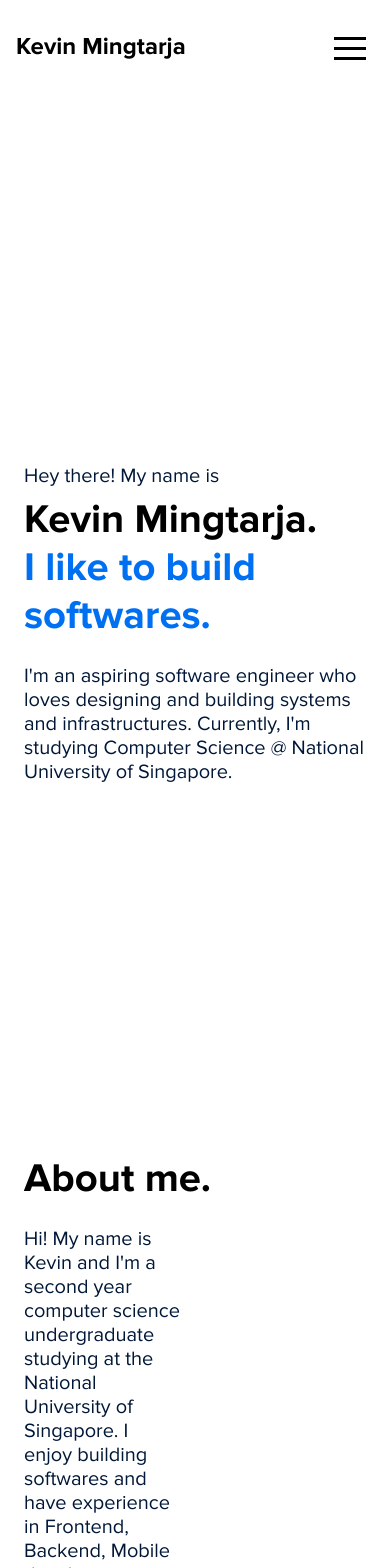
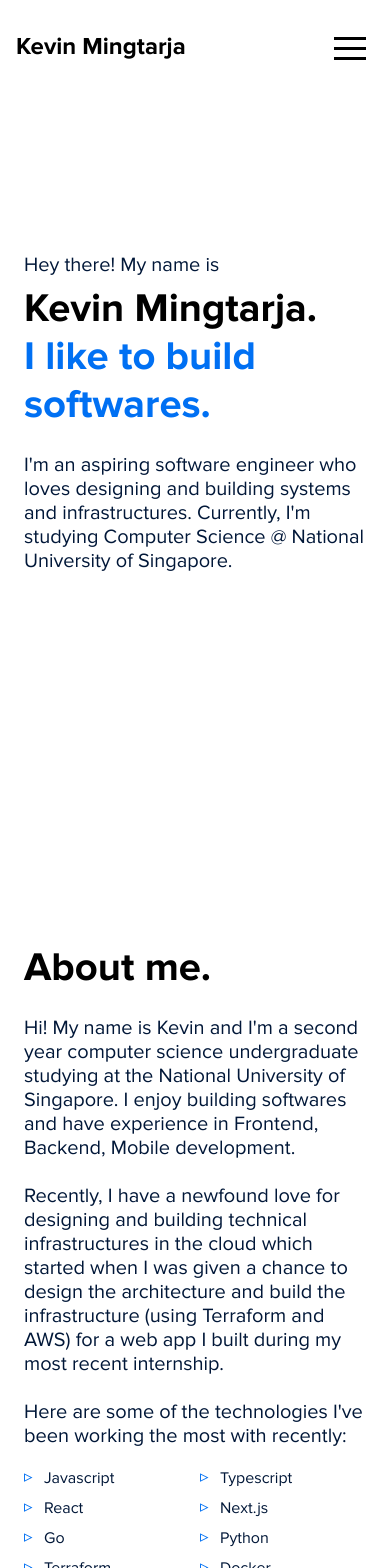
Before and after one commit to kevinmingtarja/kevinmingtarja.com-v1, a Next.js app: page / in a window 390 px wide. Shown: the top 1568 px of the page. Built offline with nearby package versions, Linux system fonts and the light colour scheme.

Commit message:
Fix styling for mobile

```diff
--- a/components/Sections/About/About.module.css
+++ b/components/Sections/About/About.module.css
@@ -31,4 +31,10 @@
   font-size: 17px;
   line-height: 18px;
 }
+
+@media (max-width: 480px) {
+  .info {
+    width: auto;
+  }
+}
 /*# sourceMappingURL=About.module.css.map */
--- a/components/Sections/About/About.module.scss
+++ b/components/Sections/About/About.module.scss
@@ -28,3 +28,9 @@
     }
   }
 }
+
+@media (max-width: 480px) {
+  .info {
+    width: auto;
+  }
+}
--- a/styles/Home.module.css
+++ b/styles/Home.module.css
@@ -20,6 +20,6 @@
 
 @media (max-width: 480px) {
   .main {
-    padding: 25vh var(--spacing-lg) var(--spacing-lg) var(--spacing-lg);
+    padding: 0 var(--spacing-lg) var(--spacing-lg) var(--spacing-lg);
   }
 }
```
Also changed, not shown: 1 other file (tests, documents, lock files or other folders).
